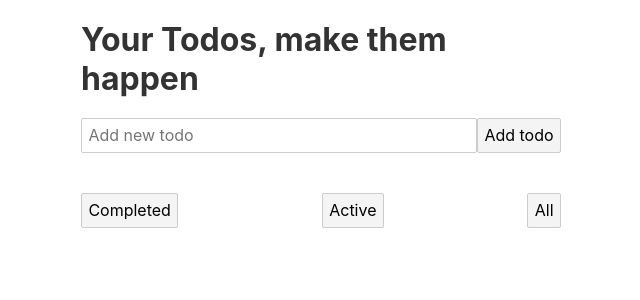
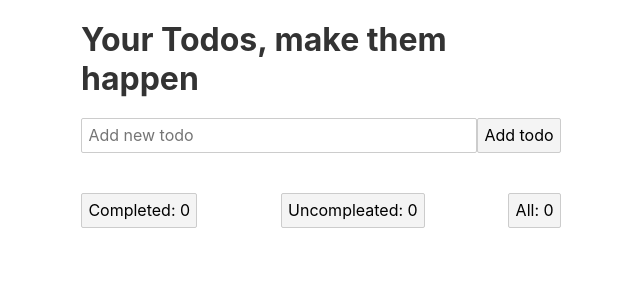
Before and after one commit to lasjorg/todo-app-svelte, a Svelte app: page / in a window 1280 px wide. Shown: the top 300 px of the page, without its empty margins (319-959 px from the left). Built offline with nearby package versions, Linux system fonts and the light colour scheme.

Commit message:
add: todo list stats

```diff
--- a/src/App.svelte
+++ b/src/App.svelte
@@ -4,14 +4,14 @@
   import { beforeUpdate, afterUpdate, onMount } from "svelte";
 
   let todos = [];
+  let todoText;
+  let totalTodos, totalCompleated, totalUncompleated;
+  let isCompleted,
+    isUncompleated = false;
 
   onMount(() => {
     todos = JSON.parse(localStorage.getItem("todos")) || [];
   });
-
-  let todoText, todoEditText;
-  let isCompleted,
-    isActive = false;
 
   const saveToStorage = () => {
     localStorage.setItem("todos", JSON.stringify(todos));
@@ -30,7 +30,7 @@
     saveToStorage();
   };
 
-  const handleEdit = (e, id) => {
+  const handleEditTodo = (e, id) => {
     const editedTodoText = e.target.textContent.trim();
 
     if (e.key === "Enter" || e.type === "blur") {
@@ -55,23 +55,30 @@
     }
   };
 
+  const todoListStats = () => {
+    totalTodos = todos.length;
+    totalCompleated = todos.filter((todo) => todo.completed).length;
+    totalUncompleated = totalTodos - totalCompleated;
+  };
+
   const toggleCompleated = () => {
     isCompleted = true;
-    isActive = false;
+    isUncompleated = false;
   };
 
-  const toggleActive = () => {
-    isActive = true;
+  const toggleUncompleated = () => {
+    isUncompleated = true;
     isCompleted = false;
   };
 
   const toggleAll = () => {
-    isActive = false;
+    isUncompleated = false;
     isCompleted = false;
   };
 
   afterUpdate(() => {
     console.log(todos);
+    todoListStats();
   });
 </script>
 
@@ -147,7 +154,7 @@
 
     {#each todos as todo (todo.id)}
       <div
-        class={isActive && todo.completed ? 'hidden' : isCompleted && !todo.completed ? 'hidden' : 'todo-item'}>
+        class={isUncompleated && todo.completed ? 'hidden' : isCompleted && !todo.completed ? 'hidden' : 'todo-item'}>
         <input
           type="checkbox"
           bind:checked={todo.completed}
@@ -157,8 +164,8 @@
           class="todo-text"
           class:completed={todo.completed}
           contenteditable="true"
-          on:keydown={(e) => handleEdit(e, todo.id)}
-          on:blur={(e) => handleEdit(e, todo.id)}>
+          on:keydown={(e) => handleEditTodo(e, todo.id)}
+          on:blur={(e) => handleEditTodo(e, todo.id)}>
           {todo.text}
         </div>
         <button class="todo-delete" on:click={() => handleDeleteTodo(todo.id)}>
@@ -169,8 +176,10 @@
 
   </div>
   <div class="filters">
-    <button on:click={toggleCompleated}>Completed</button>
-    <button on:click={toggleActive}>Active</button>
-    <button on:click={toggleAll}>All</button>
+    <button on:click={toggleCompleated}>Completed: {totalCompleated}</button>
+    <button on:click={toggleUncompleated}>
+      Uncompleated: {totalUncompleated}
+    </button>
+    <button on:click={toggleAll}>All: {totalTodos}</button>
   </div>
 </div>
```
